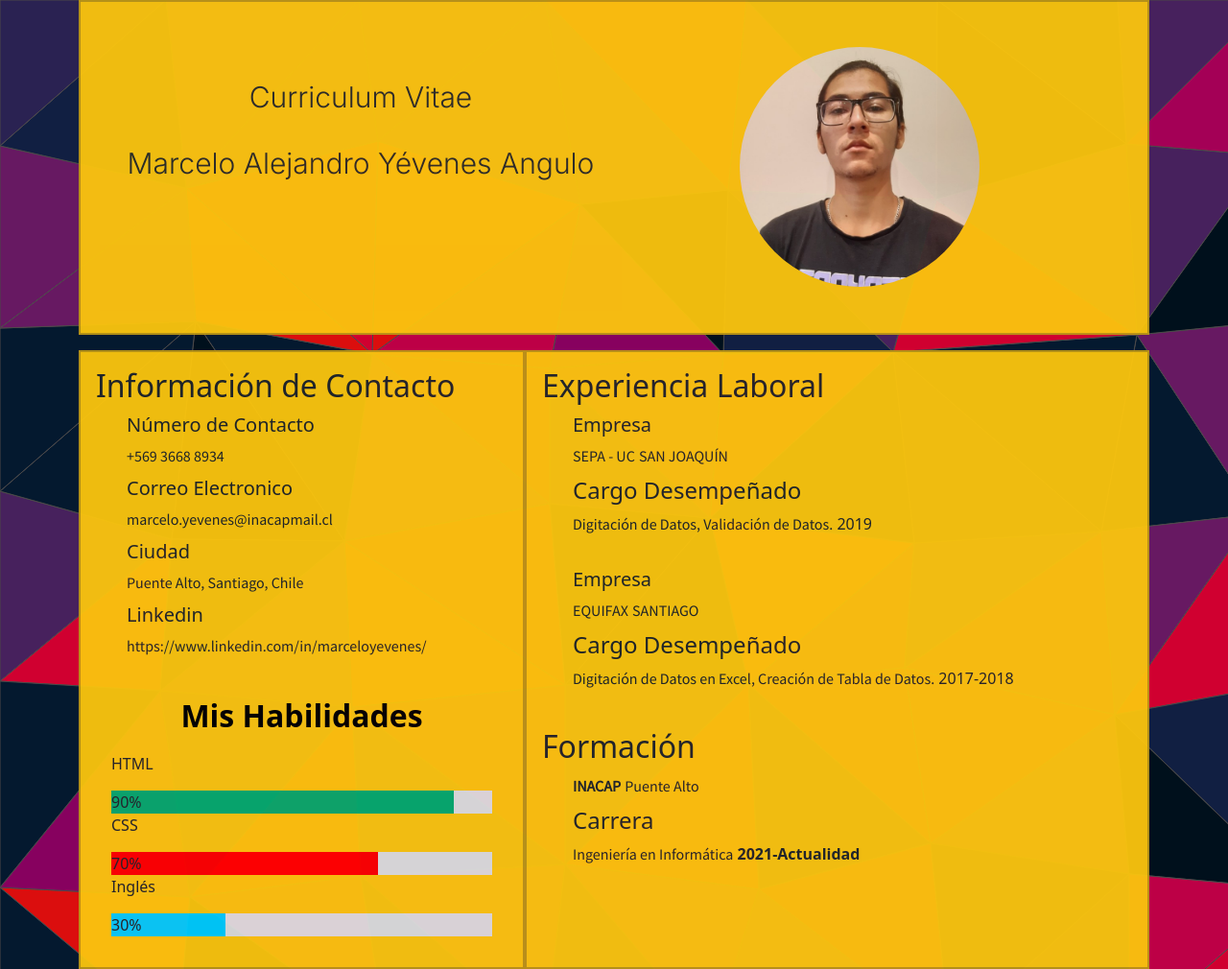
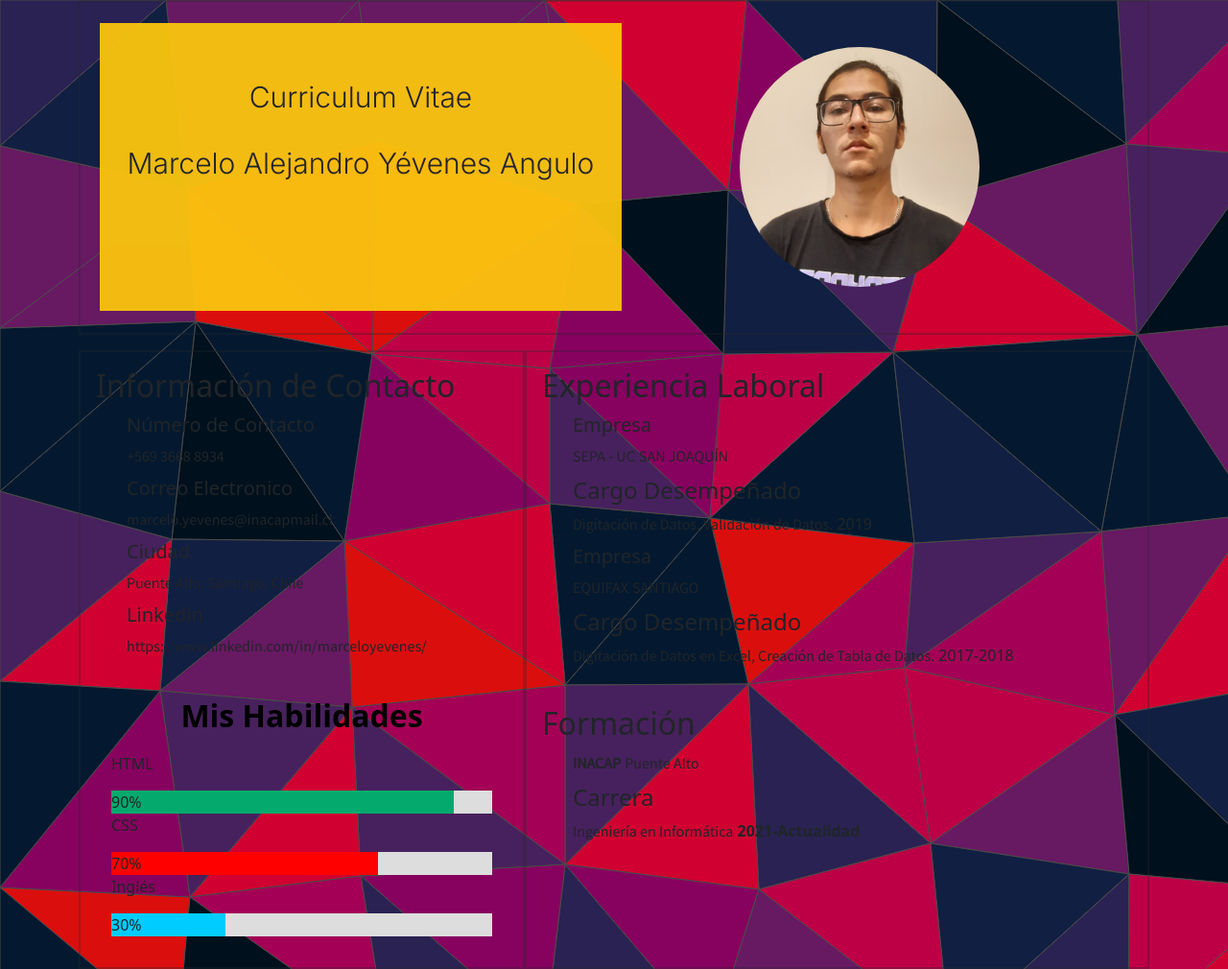
Before and after one commit to pikadeveloper/cvbootstrap5, a plain HTML site: page index.html in a window 1280 px wide. Shown: the whole page at 96% size. Drawn offline with nearby package versions, Linux system fonts and the light colour scheme.

Commit message:
versión revisada 2

```diff
--- a/recursos/index.css
+++ b/recursos/index.css
@@ -23,18 +23,6 @@ body{
     float: right;
     border-right: 300px;
     border-radius: 500%;
-}
-header{
-    background-color: #fbc50e;
-    opacity: 0.95;
-}
-aside{
-    background-color: #fbc50e;
-    opacity: 0.95;
-}
-menu{
-    background-color: #fbc50e;
-    opacity: 0.95;
 }
 menu ul{
     position: relative;
```
Also changed, not shown: index.html (+0 -1 lines).
